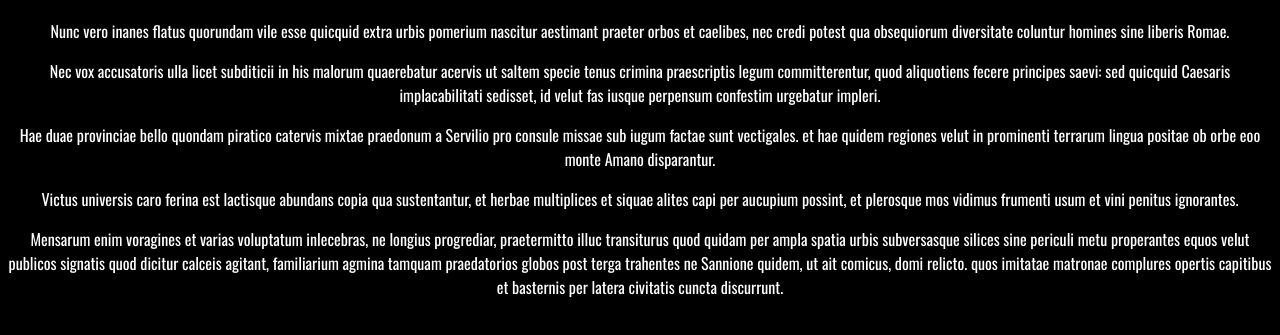
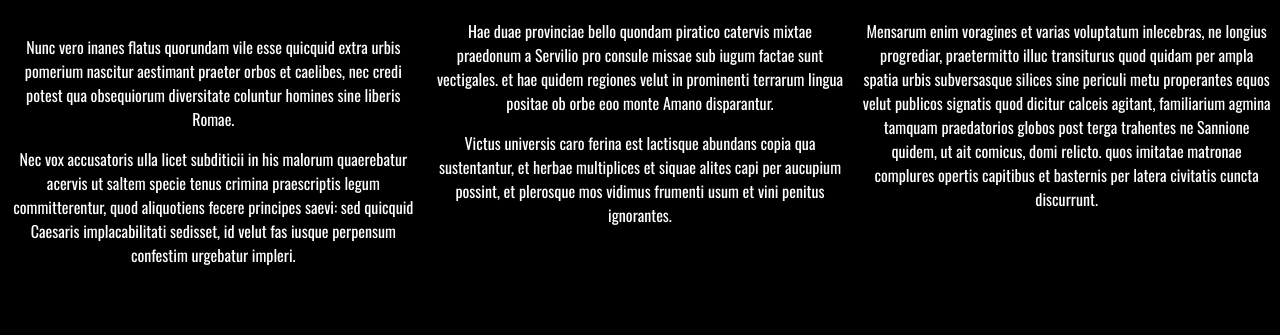
Before and after one commit to Azzyraphale/TPGIT, a plain HTML site: page index.html in a window 1280 px wide. Shown: the part 229-564 px from the top of the page. Drawn offline with nearby package versions, Linux system fonts and the light colour scheme.

Commit message:
Modif index et style.css pour la mise en page en colonnes

```diff
--- a/index.html
+++ b/index.html
@@ -12,6 +12,7 @@
 
 	<body>
 		<h1>Seconde version de la page HTML</h1>
+		<div class="colonnes">
 			<p>
 				Nunc vero inanes flatus quorundam vile esse quicquid extra urbis pomerium nascitur aestimant praeter orbos et caelibes, nec credi potest qua obsequiorum diversitate coluntur homines sine liberis Romae.
 			</p>
@@ -27,5 +28,6 @@
 			<p>
 				Mensarum enim voragines et varias voluptatum inlecebras, ne longius progrediar, praetermitto illuc transiturus quod quidam per ampla spatia urbis subversasque silices sine periculi metu properantes equos velut publicos signatis quod dicitur calceis agitant, familiarium agmina tamquam praedatorios globos post terga trahentes ne Sannione quidem, ut ait comicus, domi relicto. quos imitatae matronae complures opertis capitibus et basternis per latera civitatis cuncta discurrunt.
 			</p>
+		</div>
 	</body>
 </html>
--- a/style.css
+++ b/style.css
@@ -5,3 +5,9 @@ body {
 	padding-top:150px;
 	font-family: Oswald;
 }
+
+div {
+	-moz-columns: 3 100px;
+	-webkit-columns: 3 100px;
+	columns: 3 100px;
+}
```
Lines whose indentation alone changed are shown as unchanged.
